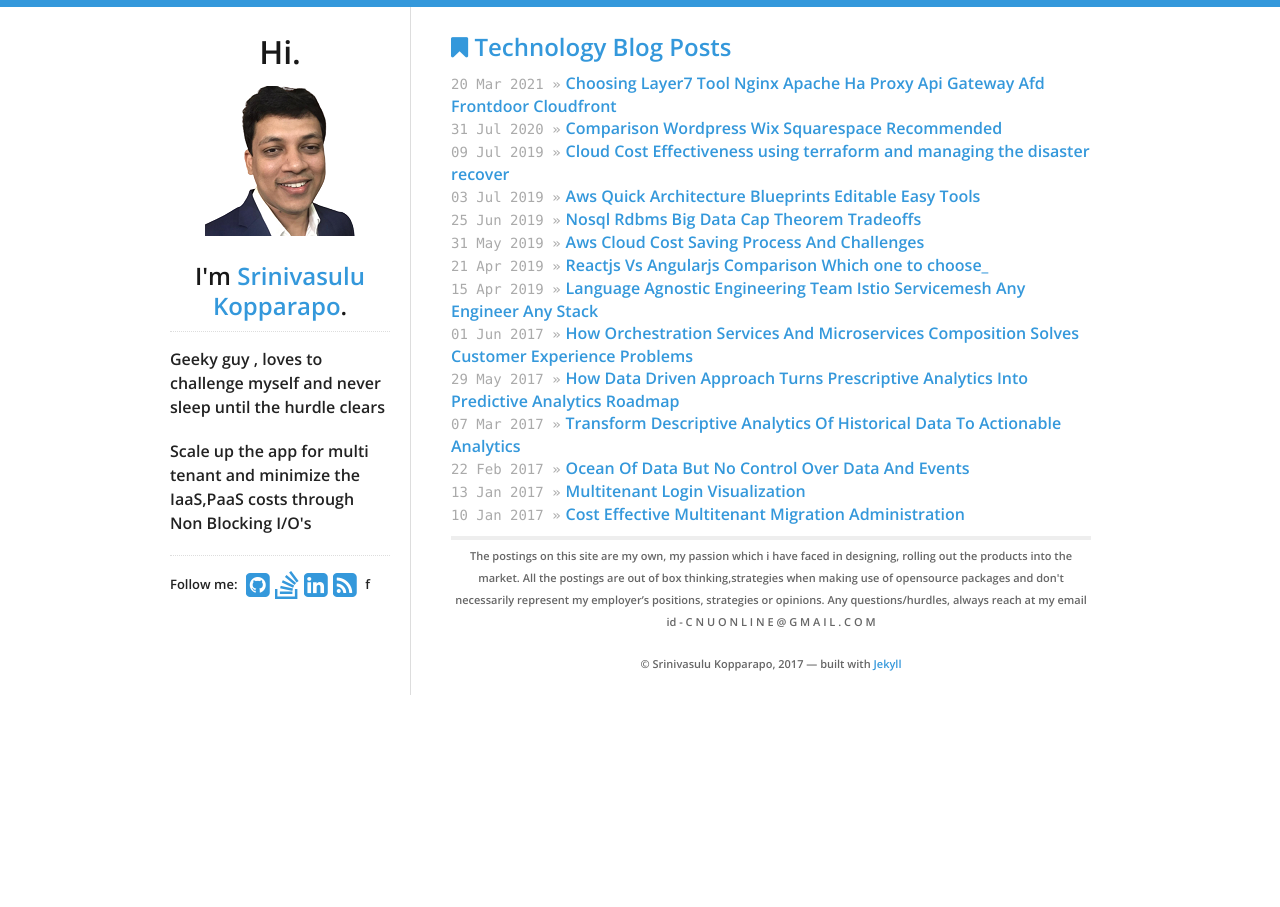
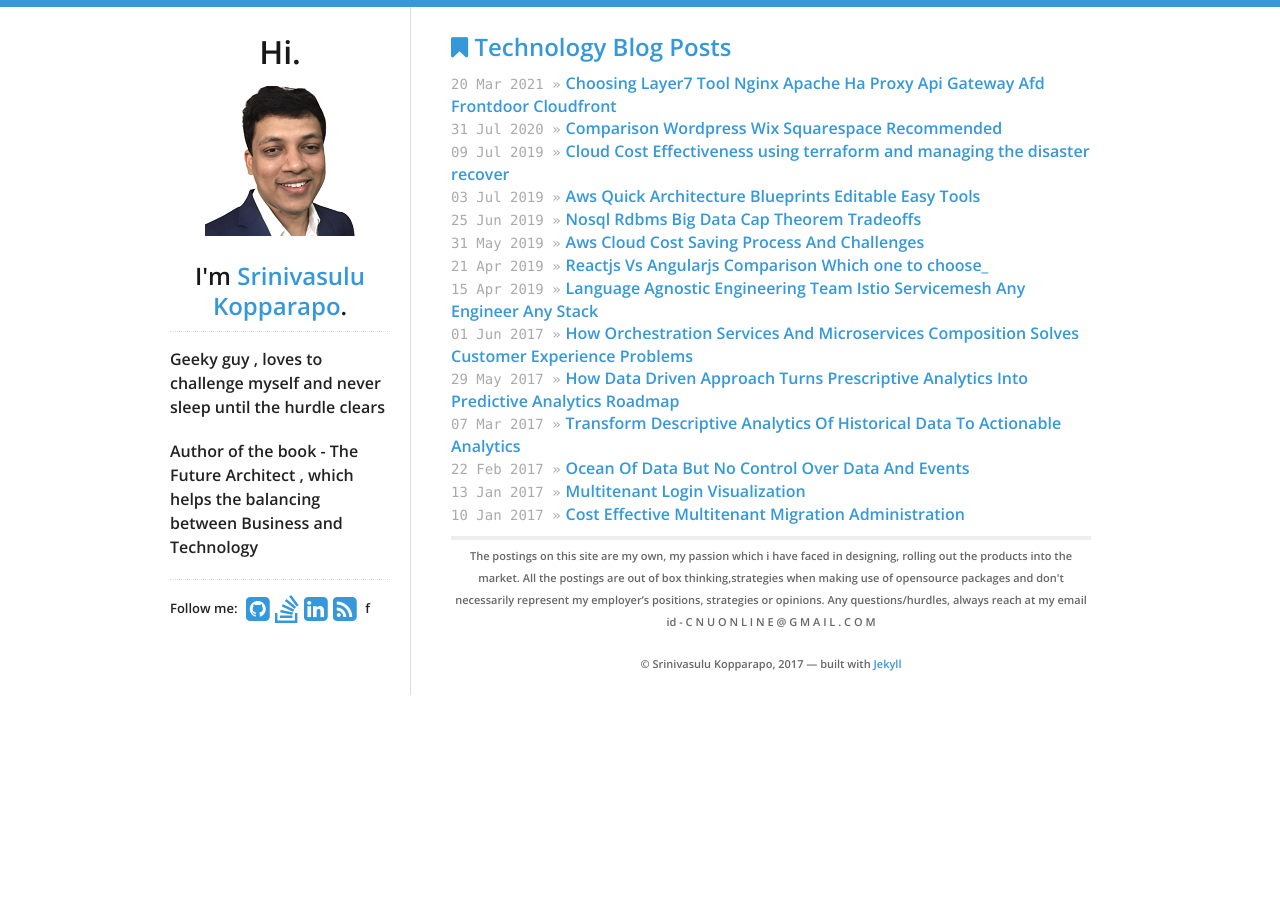
Before and after one commit to cnuonline/cnuonline.github.io, a Jekyll site: the page built from index.html, in a window 1280 px wide. Built offline with Jekyll 4.4.1, drawn with Linux system fonts in a browser that asks for light colours; nearby versions of some CDN libraries.

Commit message:
Update theme.yml

```diff
--- a/_data/theme.yml
+++ b/_data/theme.yml
@@ -21,7 +21,7 @@ social:
 # "Hi, I'm _______"
 name:  Srinivasulu Kopparapo
 email:  cnuonline@gmail.com
-description: "Scale up the app for multi tenant and minimize the IaaS,PaaS costs through Non Blocking I/O's"
+description: "Author of the book - The Future Architect ,  which helps the balancing between Business and Technology"
 tagline: "weak opinions, strongly held"
 
 # Google Analytics key, leave blank to ignore
```
